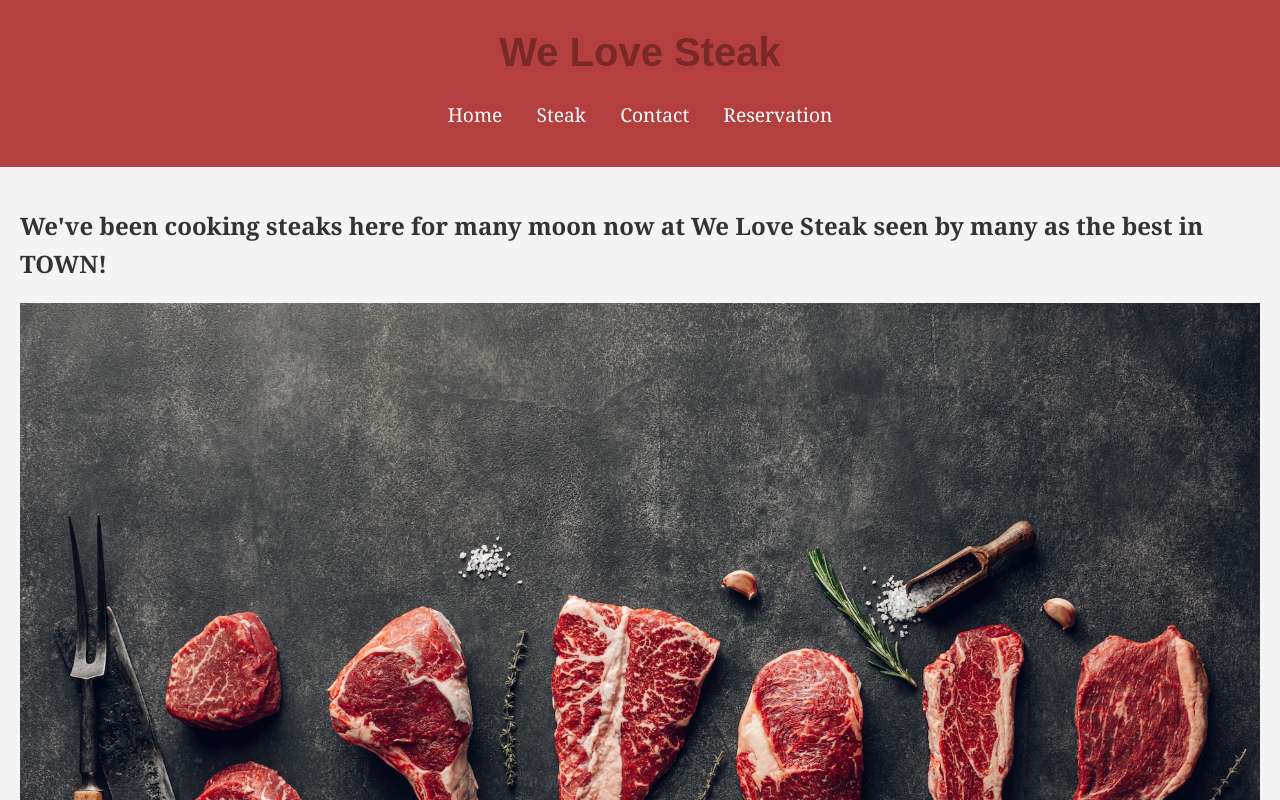
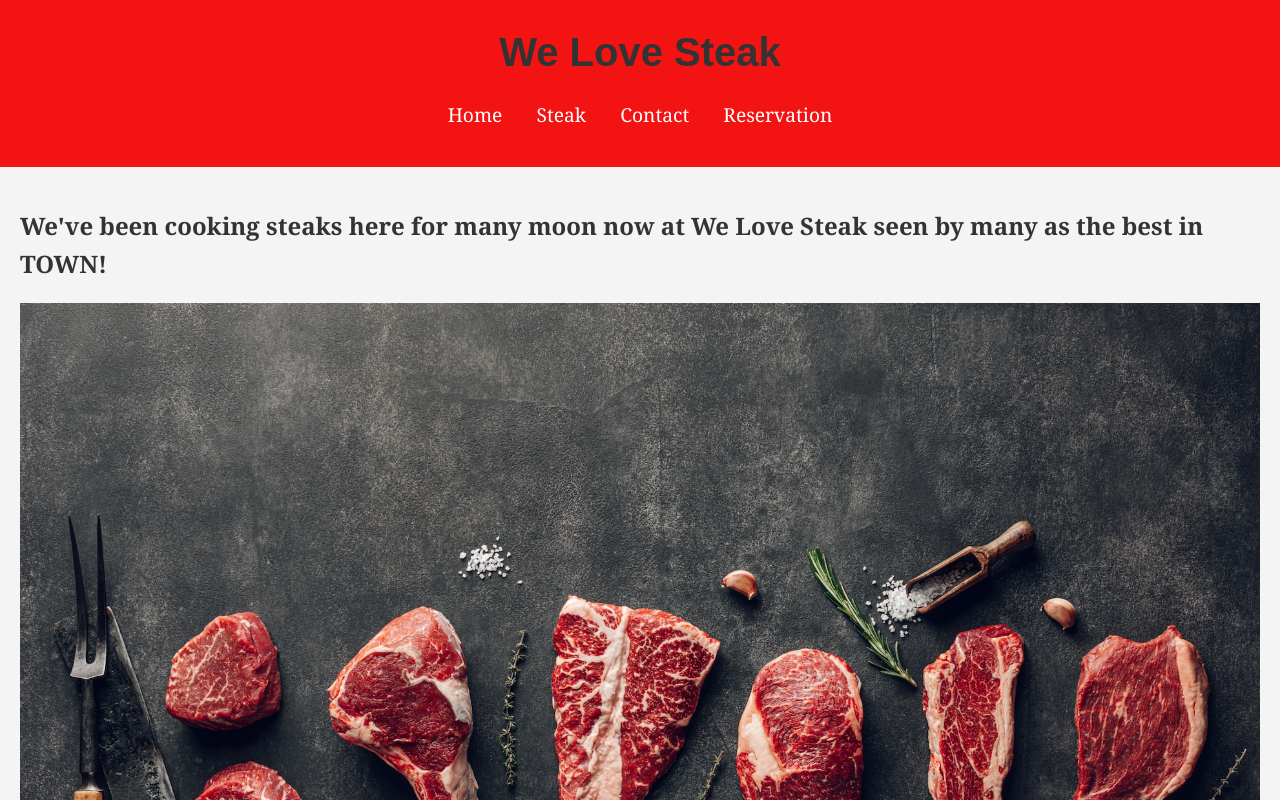
Before and after one commit to ben1998-hub/We-Love-Steak, a plain HTML site: page index.html in a window 1280 px wide. In both pictures the pointer is over the link "We Love Steak". Shown: the top 800 px of the page. Drawn offline with Linux system fonts and the light colour scheme.

Commit message:
Change the coulr on every page to red

```diff
--- a/assets/css/style.css
+++ b/assets/css/style.css
@@ -26,11 +26,11 @@ a{
 
 
 a:hover{
-    color: #7a2828;
+    color: #333;
 }
 
 header{
-    background: #b33f3f;
+    background: rgb(243, 19, 19);
     color: #fff;
     padding: 20px 0;
     text-align: center;
```
Also changed, not shown: README.md, documentation/image-deployment.png (renamed from assets/image/image-deployment.png).
